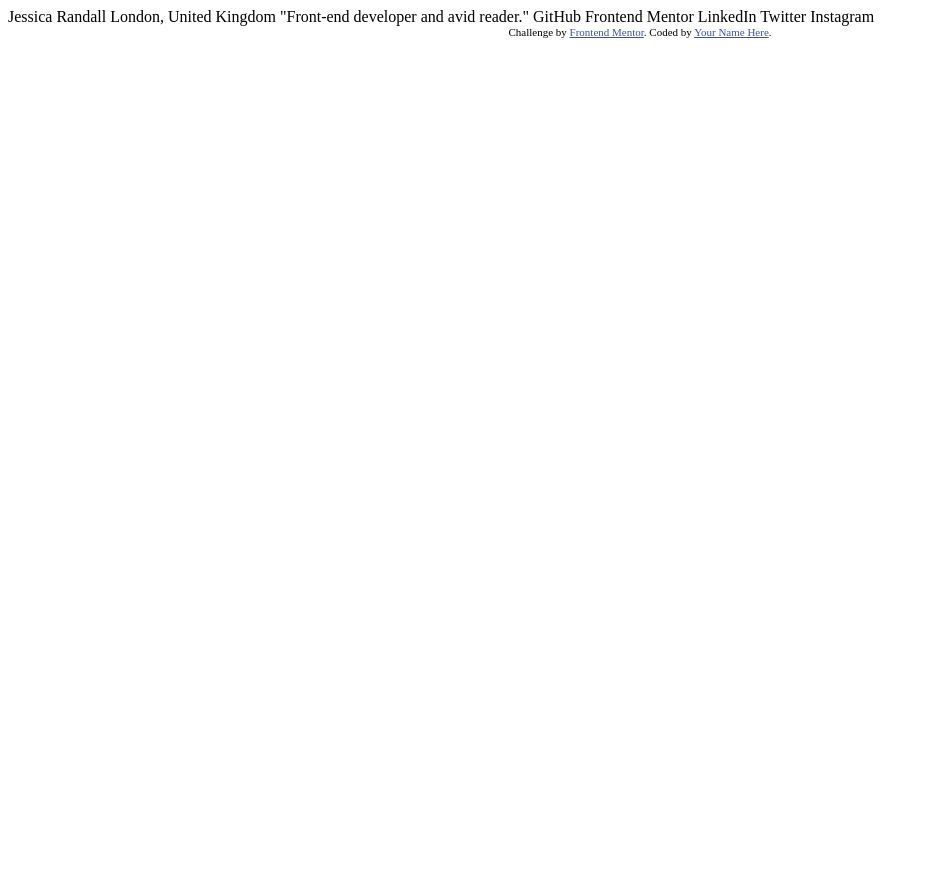
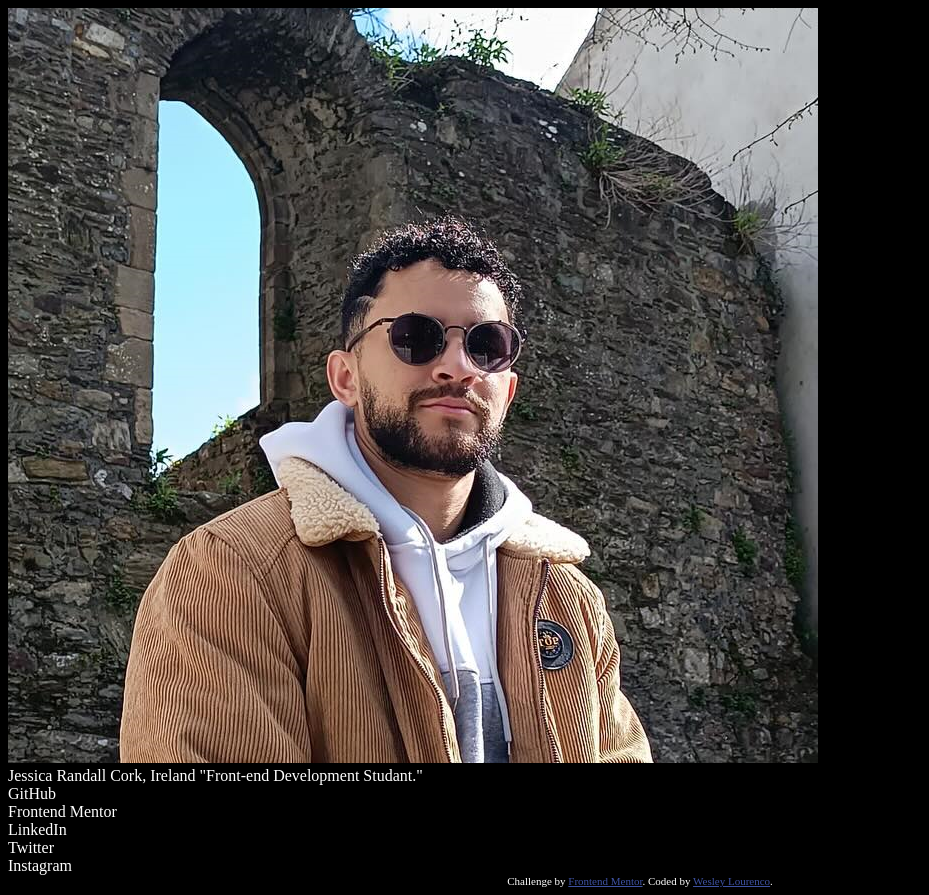
Before and after one commit to WexxLourenco/social-links-profile, a plain HTML site: page index.html in a window 1280 px wide. Shown: the whole page, without its empty margins (0-929 px from the left). Before the commit the page ends 800 px from the top, so only its background shows below. Drawn offline with Linux system fonts and the light colour scheme.

Commit message:
Divs Created

```diff
--- a/index.css
+++ b/index.css
@@ -0,0 +1,4 @@
+body {
+    background-color: black;
+    color: white;
+}
--- a/index.html
+++ b/index.html
@@ -5,7 +5,7 @@
   <meta name="viewport" content="width=device-width, initial-scale=1.0"> <!-- displays site properly based on user's device -->
 
   <link rel="icon" type="image/png" sizes="32x32" href="./assets/images/favicon-32x32.png">
-
+  <link rel="stylesheet" href="index.css">
   <title>Frontend Mentor | Social links profile</title>
 
   <!-- Feel free to remove these styles or customise in your own stylesheet 👍 -->
@@ -15,20 +15,27 @@
   </style>
 </head>
 <body>
+  <div class="container">
+    <div class="profile">
+      <img src="assets/images/profile.png" alt="profile_image">
+    </div>
+    <div class="top">
+      Jessica Randall
+      Cork, Ireland
+      "Front-end Development Studant."
+    </div>
 
-  Jessica Randall
-  London, United Kingdom
-  "Front-end developer and avid reader."
-
-  GitHub
-  Frontend Mentor
-  LinkedIn
-  Twitter
-  Instagram
-
-  <div class="attribution">
-    Challenge by <a href="https://www.frontendmentor.io?ref=challenge" target="_blank">Frontend Mentor</a>.
-    Coded by <a href="#">Your Name Here</a>.
+    <div class="menu">
+      <section>GitHub</section>
+      <section>Frontend Mentor</section>
+      <section>LinkedIn</section>
+      <section>Twitter</section>
+      <section>Instagram</section>
+    </div>
+    <div class="attribution">
+      Challenge by <a href="https://www.frontendmentor.io?ref=challenge" target="_blank">Frontend Mentor</a>.
+      Coded by <a href="#">Wesley Lourenco</a>.
+    </div>
   </div>
 </body>
 </html>
```
Also changed, not shown: assets/images/WexxGamer.jpg (added), assets/images/profile.png (added).
